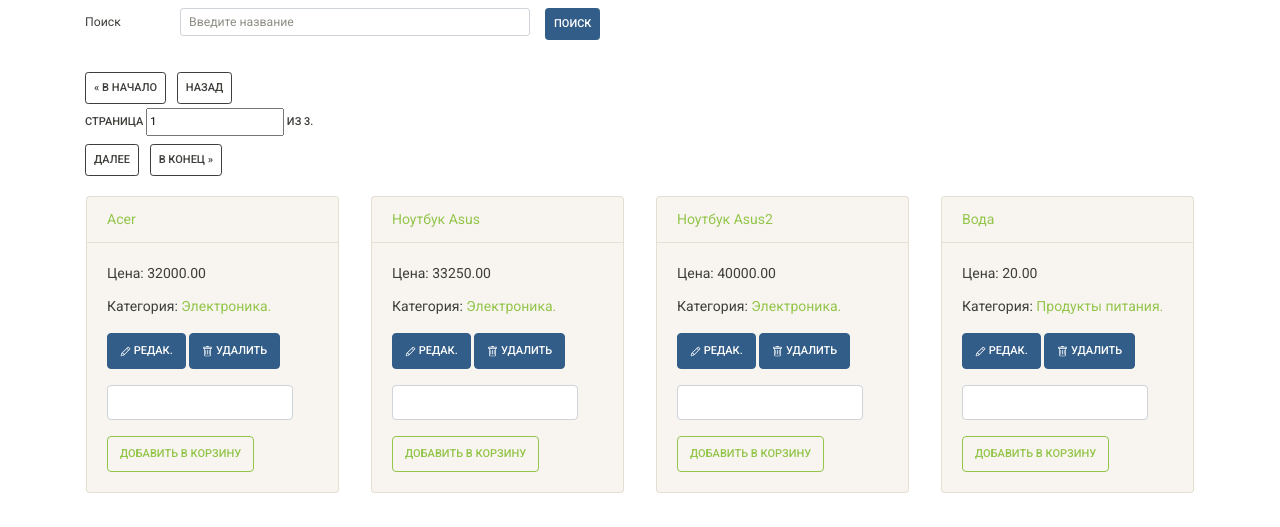
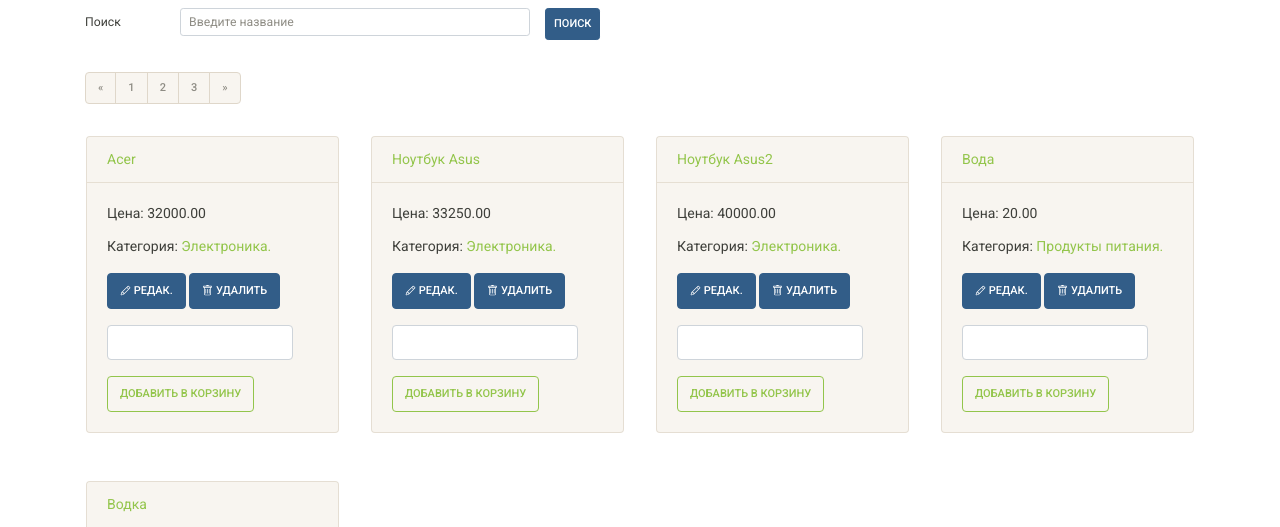
Before and after one commit to jomagsm/lab_exam, a Django app: page / in a window 1280 px wide. Shown: the part 54-581 px from the top of the page. Run offline with Django 3.2, Linux system fonts and the light colour scheme; data comes from the database, SQL or seed files in the repository; some libraries are stand-ins or nearby versions.

Commit message:
Пагинация от бутстраппа

```diff
--- a/source/webapp/templates/partial/pagination.html
+++ b/source/webapp/templates/partial/pagination.html
@@ -1,24 +1,51 @@
-<div class="pagination">
-    <span class="step-links">
-        <a class="btn btn-outline-dark btn-sm mb-1 mr-2" href="?{% if search %}search={{ search }}&{% endif %}page=1">&laquo; В начало</a>
+{#<div class="pagination">#}
+{#    <span class="step-links">#}
+{#        <a class="btn btn-outline-dark btn-sm mb-1 mr-2" href="?{% if search %}search={{ search }}&{% endif %}page=1">&laquo; В начало</a>#}
+{#        {% if page_obj.has_previous %}#}
+{#            <a class="btn btn-outline-dark btn-sm mb-1 mr-2" href="?{% if search %}search={{ search }}&{% endif %}page={{ page_obj.previous_page_number }}">Назад</a>#}
+{#        {% else %}#}
+{#            <span class="btn btn-outline-dark btn-sm mb-1 mr-2 page-disabled">Назад</span>#}
+{#        {% endif %}#}
+{#        <form class="current-page" method="get">#}
+{#            <label for="page">#}
+{#                Страница <input type="text" name="page" id="page" value="{{ page_obj.number }}">#}
+{#                из {{ page_obj.paginator.num_pages }}.#}
+{#                {% if search %}<input type="hidden" name="search" value="{{ search }}">{% endif %}#}
+{#            </label>#}
+{#        </form>#}
+{##}
+{#        {% if page_obj.has_next %}#}
+{#            <a class="btn btn-outline-dark btn-sm mb-1 mr-2" href="?{% if search %}search={{ search }}&{% endif %}page={{ page_obj.next_page_number }}">Далее</a>#}
+{#        {% else %}#}
+{#            <span class=" btn btn-outline-dark btn-sm mb-1 mr-2 page-disabled">Далее</span>#}
+{#        {% endif %}#}
+{#        <a class="btn btn-outline-dark btn-sm mb-1 mr-2" href="?{% if search %}search={{ search }}&{% endif %}page={{ page_obj.paginator.num_pages }}">В конец &raquo;</a>#}
+{#    </span>#}
+{#</div>#}
+
+<nav aria-label="Page navigation example">
+  <ul class="pagination">
+    <li class="page-item">
         {% if page_obj.has_previous %}
-            <a class="btn btn-outline-dark btn-sm mb-1 mr-2" href="?{% if search %}search={{ search }}&{% endif %}page={{ page_obj.previous_page_number }}">Назад</a>
+            <a class="page-link" href="?{% if search %}search={{ search }}&{% endif %}page={{ page_obj.previous_page_number }}" aria-label="Previous">
+            <span aria-hidden="true">&laquo;</span>
+      </a>
         {% else %}
-            <span class="btn btn-outline-dark btn-sm mb-1 mr-2 page-disabled">Назад</span>
+            <span class="page-link"><span aria-hidden="true">&laquo;</span></span>
         {% endif %}
-        <form class="current-page" method="get">
-            <label for="page">
-                Страница <input type="text" name="page" id="page" value="{{ page_obj.number }}">
-                из {{ page_obj.paginator.num_pages }}.
-                {% if search %}<input type="hidden" name="search" value="{{ search }}">{% endif %}
-            </label>
-        </form>
+{#      <a class="page-link" href="?{% if search %}search={{ search }}&{% endif %}page={{ page_obj.previous_page_number }}" aria-label="Previous">#}
 
-        {% if page_obj.has_next %}
-            <a class="btn btn-outline-dark btn-sm mb-1 mr-2" href="?{% if search %}search={{ search }}&{% endif %}page={{ page_obj.next_page_number }}">Далее</a>
-        {% else %}
-            <span class=" btn btn-outline-dark btn-sm mb-1 mr-2 page-disabled">Далее</span>
-        {% endif %}
-        <a class="btn btn-outline-dark btn-sm mb-1 mr-2" href="?{% if search %}search={{ search }}&{% endif %}page={{ page_obj.paginator.num_pages }}">В конец &raquo;</a>
-    </span>
-</div>
+    </li>
+  {% for page in paginator.page_range %}
+               <li class="page-item"><a class="page-link" href="?{% if search %}search={{ search }}&{% endif %}page={{ page }}">{{ page }}</a></li>
+            {% endfor %}
+{#    <li class="page-item"><a class="page-link" href="#">1</a></li>#}
+{#    <li class="page-item"><a class="page-link" href="#">2</a></li>#}
+{#    <li class="page-item"><a class="page-link" href="#">3</a></li>#}
+    <li class="page-item">
+      <a class="page-link" href="#" aria-label="Next">
+        <span aria-hidden="true">&raquo;</span>
+      </a>
+    </li>
+  </ul>
+</nav>
```
